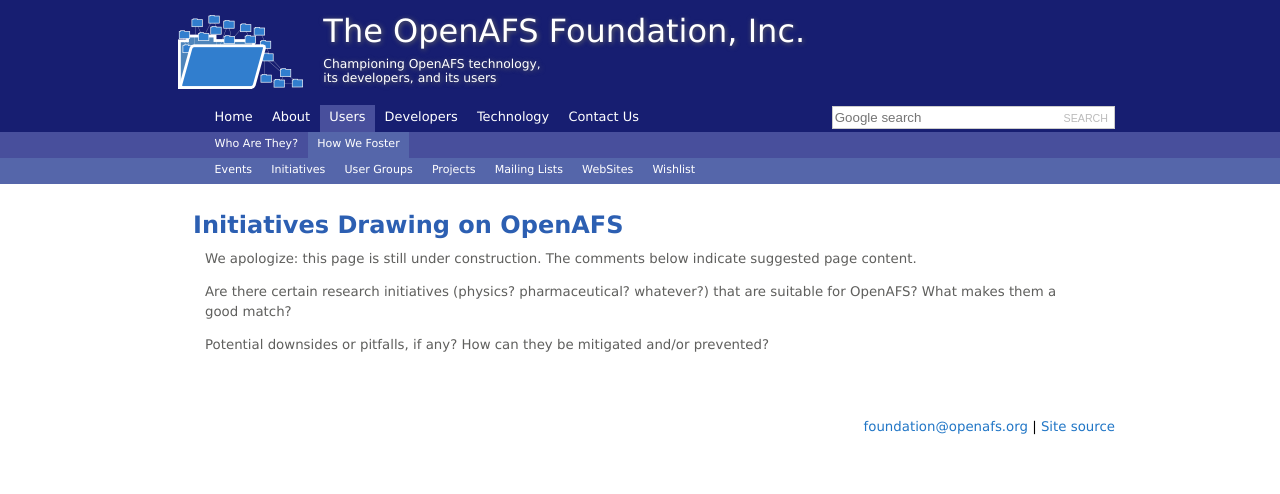
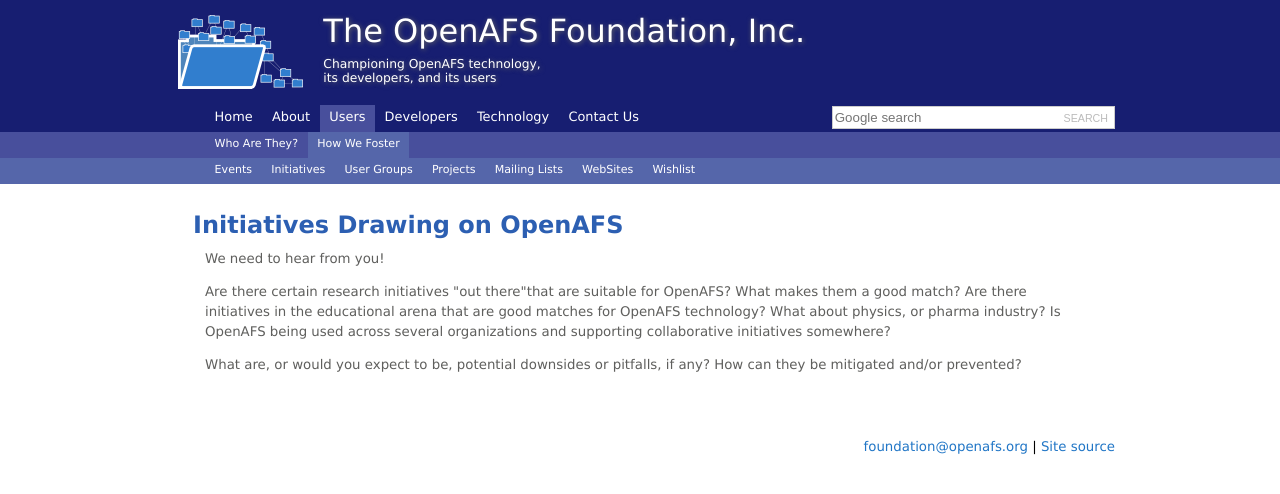
Before and after one commit to openafsfoundation/openafsfoundation.org, a Jekyll site: the page built from users/initiatives/index.md, in a window 1280 px wide. Shown: the top 494 px of the page. Built offline with Jekyll 4.4.1, drawn with Linux system fonts in a browser that asks for light colours.

Commit message:
Update index.md

```diff
--- a/users/initiatives/index.md
+++ b/users/initiatives/index.md
@@ -5,10 +5,8 @@
 
 ## Initiatives Drawing on OpenAFS ##
 
-We apologize: this page is still under construction.  The comments below indicate suggested page content.
+We need to hear from you!
 
+Are there certain research initiatives "out there"that are suitable for OpenAFS?  What makes them a good match?  Are there initiatives in the educational arena that are good matches for OpenAFS technology? What about physics, or pharma industry?  Is OpenAFS being used across several organizations and supporting collaborative initiatives somewhere?
 
-
-Are there certain research initiatives (physics?  pharmaceutical?  whatever?) that are suitable for OpenAFS?  What makes them a good match?
-
-Potential downsides or pitfalls, if any?  How can they be mitigated and/or prevented?
+What are, or would you expect to be, potential downsides or pitfalls, if any?  How can they be mitigated and/or prevented?
```
